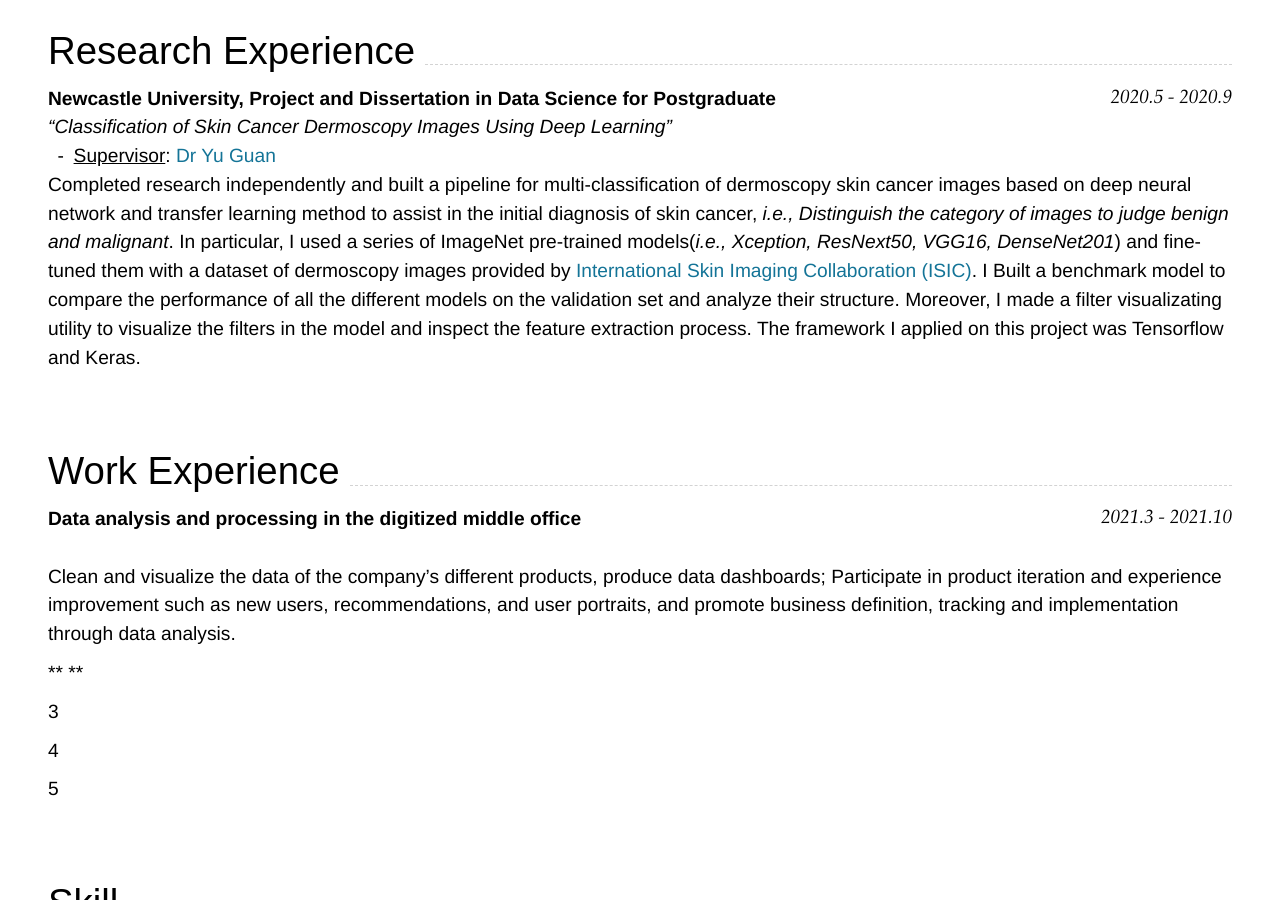
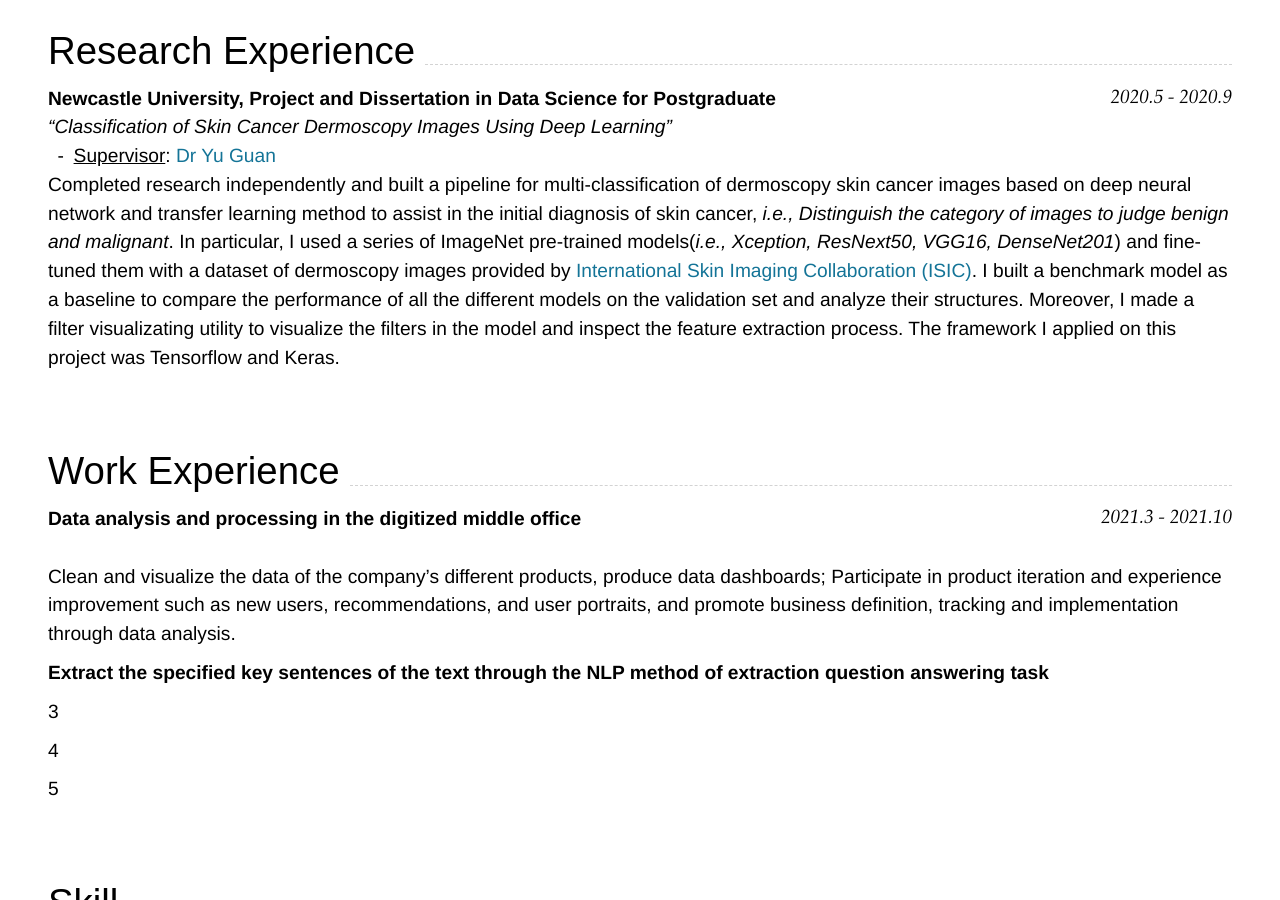
Before and after one commit to MinyeShao/CV_Markdown, a Jekyll site: the page built from index.md, in a window 1280 px wide and 900 px high, scrolled down 930 px. Built offline with Jekyll 4.4.1, drawn with Linux system fonts in a browser that asks for light colours; nearby versions of some CDN libraries.

Commit message:
Update index.md

```diff
--- a/index.md
+++ b/index.md
@@ -63,7 +63,7 @@ _"Classification of Skin Cancer Dermoscopy Images Using Deep Learning"_
 <br>
 
 
-Completed research independently and built a pipeline for multi-classification of dermoscopy skin cancer images based on deep neural network and transfer learning method to assist in the initial diagnosis of skin cancer, _i.e., Distinguish the category of images to judge benign and malignant_. In particular, I used a series of ImageNet pre-trained models(_i.e., Xception, ResNext50, VGG16, DenseNet201_) and fine-tuned them with a dataset of dermoscopy images provided by [International Skin Imaging Collaboration (ISIC)](https://www.isic-archive.com/#!/topWithHeader/wideContentTop/main). I Built a benchmark model to compare the performance of all the different models on the validation set and analyze their structure. Moreover, I made a filter visualizating utility to visualize the filters in the model and inspect the feature extraction process. The framework I applied on this project was Tensorflow and Keras.
+Completed research independently and built a pipeline for multi-classification of dermoscopy skin cancer images based on deep neural network and transfer learning method to assist in the initial diagnosis of skin cancer, _i.e., Distinguish the category of images to judge benign and malignant_. In particular, I used a series of ImageNet pre-trained models(_i.e., Xception, ResNext50, VGG16, DenseNet201_) and fine-tuned them with a dataset of dermoscopy images provided by [International Skin Imaging Collaboration (ISIC)](https://www.isic-archive.com/#!/topWithHeader/wideContentTop/main). I built a benchmark model as a baseline to compare the performance of all the different models on the validation set and analyze their structures. Moreover, I made a filter visualizating utility to visualize the filters in the model and inspect the feature extraction process. The framework I applied on this project was Tensorflow and Keras.
 
 <br><br />
 
@@ -71,10 +71,10 @@ Completed research independently and built a pipeline for multi-classification o
 ## Work Experience
 ### **Data analysis and processing in the digitized middle office**`2021.3 - 2021.10`
 <br>
-
 Clean and visualize the data of the company's different products, produce data dashboards; Participate in product iteration and experience improvement such as new users, recommendations, and user portraits, and promote business definition, tracking and implementation through data analysis.
 
-### ** **
+### **Extract the specified key sentences of the text through the NLP method of extraction question answering task**
+
 ### 3
 ### 4
 ### 5
```
